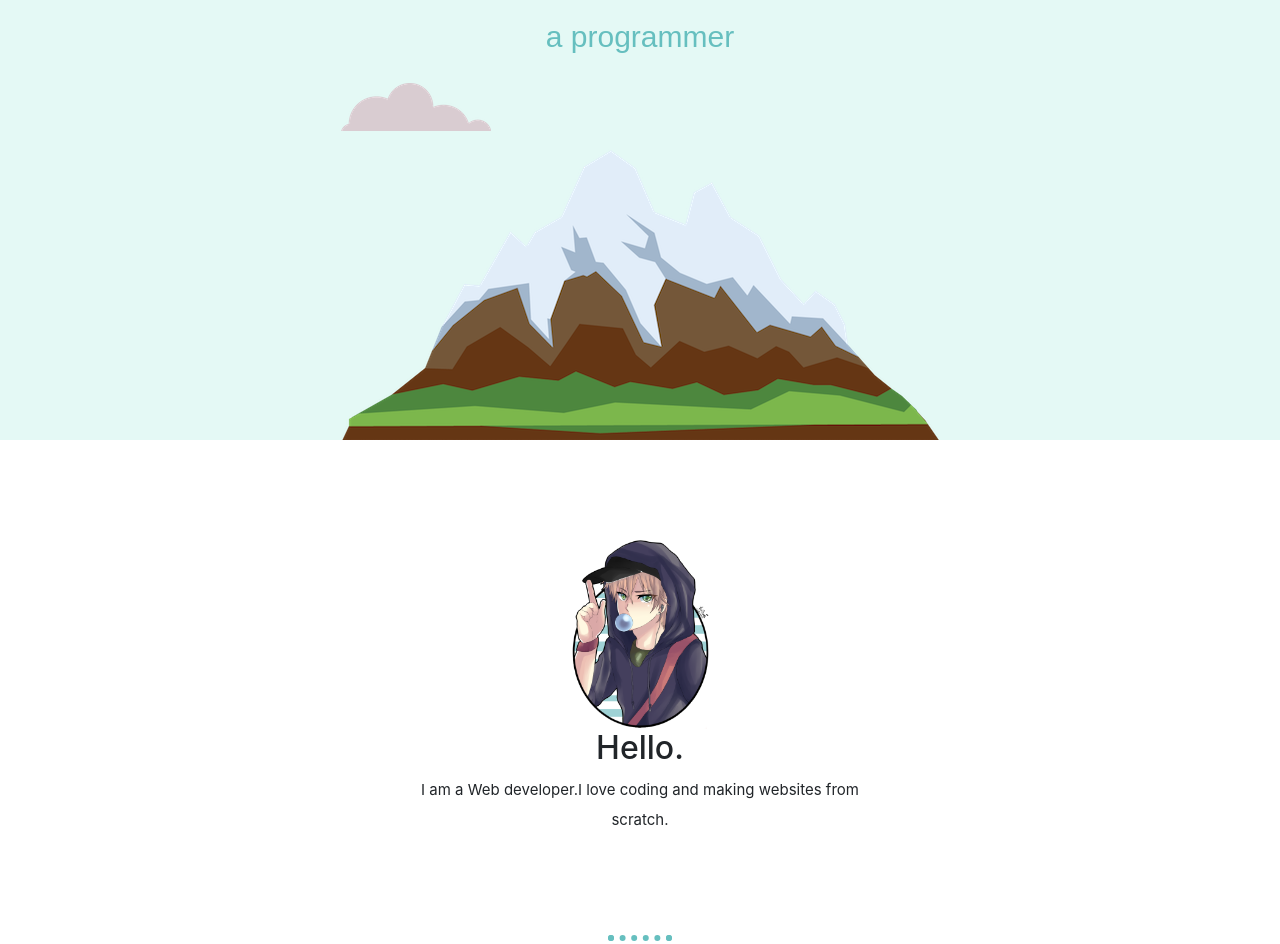
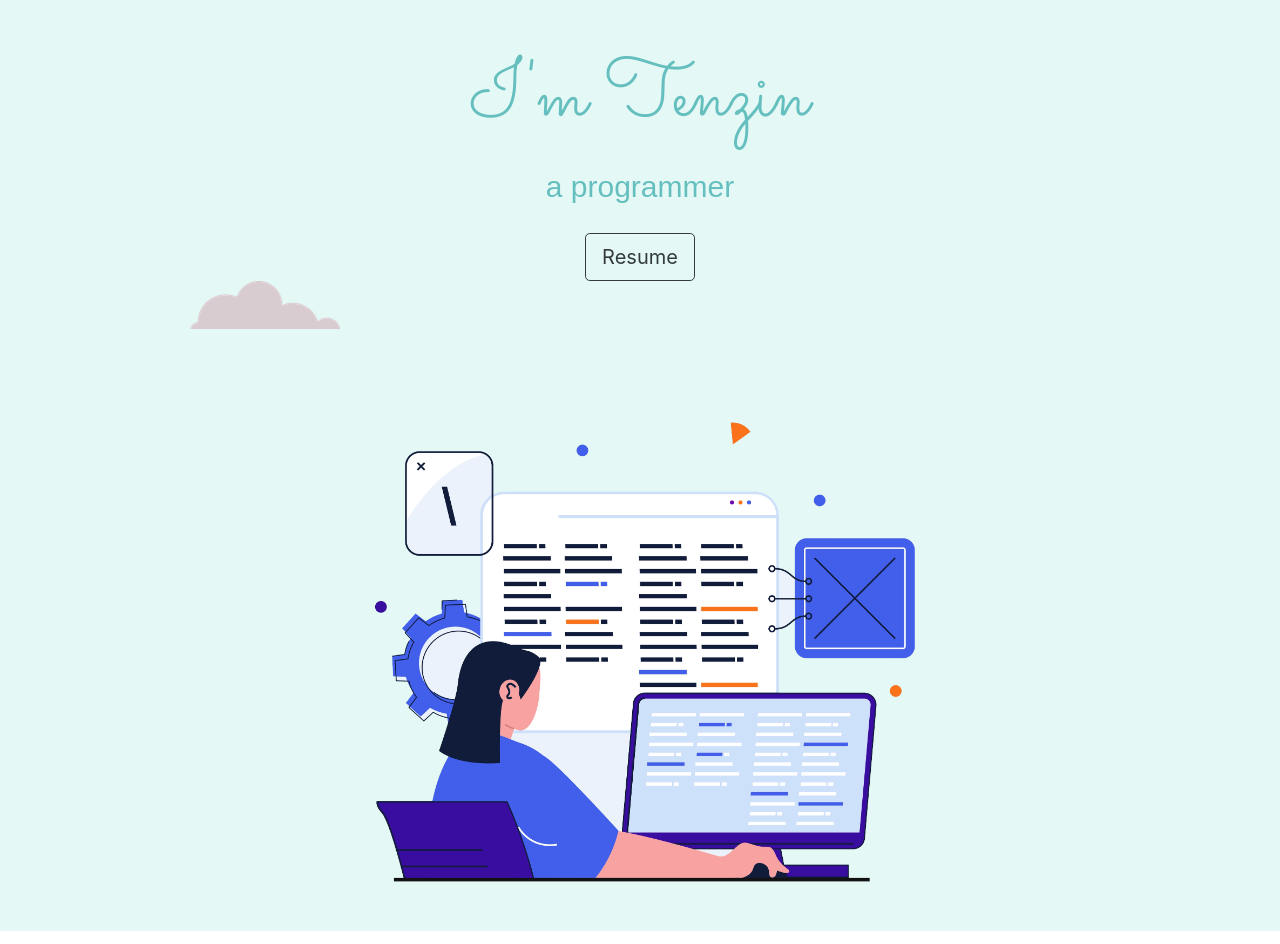
Before and after one commit to TenzinDala/Portfolio_Page, a plain HTML site: page index.html in a window 1280 px wide. Shown: the part 253-1197 px from the top of the page. Drawn offline with nearby package versions, Linux system fonts and the light colour scheme.

Commit message:
Added Buttons and linkedin link

```diff
--- a/css/styles.css
+++ b/css/styles.css
@@ -28,6 +28,14 @@ body{
     color:#66BFBF;
     font-size:30px;
 }
+.intro{
+    margin-top:150px;
+}
+.final{
+    height:auto;
+    width: 900px;
+    margin-top:50px;
+}
 .middle-container{
     text-align: center;
 }
@@ -52,6 +60,13 @@ h3{
 }
 .profile{
     margin:0 auto;
+
+}
+.person-profile{
+    height: auto;
+    width: 300px;
+    margin-bottom: 50px;
+    margin-top: 50px;
 }
 .icon1{
     float:left;
--- a/index.html
+++ b/index.html
@@ -40,17 +40,21 @@
   <!-- For the images and intro -->
     <div class="top-container">
         <img src="images/cloud.png" class= "cloud1" alt="">
-    <h1 class="heading">I'm Tenzin</h1>
-    <p class="para">a programmer</p>
+
+        <div class="intro">
+          <h1 class="heading">I'm Tenzin</h1>
+          <p class="para">a programmer</p>
+          <button type="button" class="btn btn-light btn-outline-dark btn-lg">Resume</button>
+          </div>
 
     <img src="images/cloud.png" alt="" class="cloud2">
-    <img src="images/mountain.png" alt="">
+    <img src="images/final.png" class="final" alt="">
     </div>
 
     <!-- for the profile -->
     <div class="middle-container">
         <div class="profile">
-          <img class="profile" src="Favicon.png" alt="">
+          <img class="person-profile" src="images/person.png" alt="">
           <h2>Hello.</h2>
           <p class="para1">I am a Web developer.I love coding and making websites from scratch.</p>
         </div>
@@ -65,8 +69,8 @@
           </div>
           <div class="skill-row">
             <img class="icon2" src="icon2.png" alt="">
-            <h3>Hot Wings Challenge</h3>
-            <p class="clear2">But my skill is actually in eating hot wings.I am the undsiputed king of hot wings challenges.Ghost peppers and Carolina Reapers are mny favorite snacks.</p>
+            <h3>Strong Communication</h3>
+            <p class="clear2">Work experience in Tim Hortons, McDonalds and various companies where good communication skills were vital.</p>
           </div>
         </div>
         <hr class="line">
@@ -76,9 +80,9 @@
 
       <!-- For the footer -->
       <div class="bottom-container">
-        <a class="footer-link" href="https://www.linkedin.com/">LinkedIn</a>
+        <a class="footer-link" href="https://www.linkedin.com/in/tenzin-dala-104a041b2/">LinkedIn</a>
         <a class="footer-link" href="https://twitter.com/">Twitter</a>
-        <a class="footer-link" href="https://www.appbrewery.co/">Website</a>
+        <a class="footer-link" href="">Website</a>
         <p>© 2018 Name Surname.</p>
       </div>
 
```
Also changed, not shown: images/final.png (added), images/person.png (added), images/persononcomputer.png (added).
